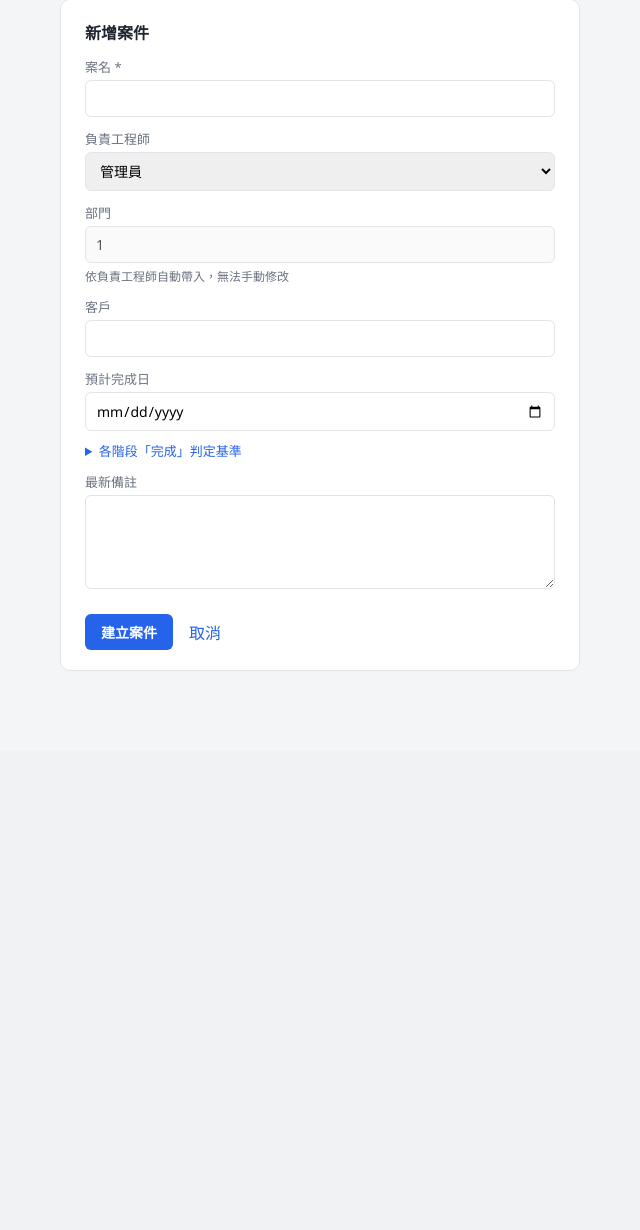
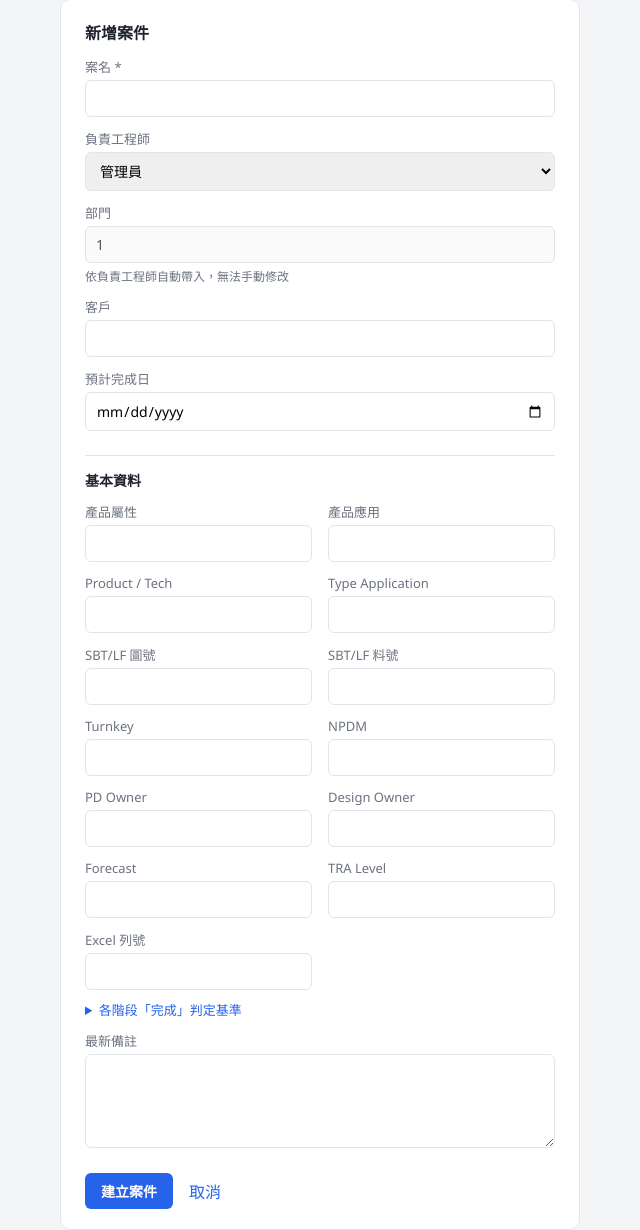
Before and after one commit to VVN0706/npi-case-tracker, a Flask app: page /cases/new in a window 1280 px wide. Shown: the part 82-1312 px from the top of the page, without its empty margins (0-640 px from the left). Before the commit the page ends 753 px from the top, so only its background shows below. Run offline with Flask 3, Linux system fonts and the light colour scheme; the visitor is signed in with stand-in values (Sample User, id 1); data comes from the database, SQL or seed files in the repository.

Commit message:
Add case basic-info fields (product, SBT/LF, owners, TRA, etc.)
New 基本資料 section on the case form with 13 free-text fields plus a
read-only last-updated time. Columns are added to existing databases
automatically. Dashboard's update time now shows local time too, so it
matches the form instead of UTC.

Co-Authored-By: Claude Sonnet 5.5 <noreply@anthropic.com>

```diff
--- a/app.py
+++ b/app.py
@@ -36,6 +36,22 @@ STAGE_STATUS_COLORS = {
 STATUS_BUCKET = {'未開始': 'Wait', '進行中': 'Ongoing', '延遲': 'Ongoing', '卡關': 'Ongoing', '完成': 'Done'}
 BUCKETS = ['Wait', 'Ongoing', 'Done']
 BUCKET_COLORS = {'Wait': '#9ca3af', 'Ongoing': '#3b82f6', 'Done': '#16a34a'}
+BASIC_FIELDS = [
+    ('product_attr', '產品屬性'),
+    ('product_app', '產品應用'),
+    ('product_tech', 'Product / Tech'),
+    ('type_application', 'Type Application'),
+    ('sbt_lf_drawing_no', 'SBT/LF 圖號'),
+    ('sbt_lf_part_no', 'SBT/LF 料號'),
+    ('turnkey', 'Turnkey'),
+    ('npdm', 'NPDM'),
+    ('pd_owner', 'PD Owner'),
+    ('design_owner', 'Design Owner'),
+    ('forecast', 'Forecast'),
+    ('tra_level', 'TRA Level'),
+    ('excel_row', 'Excel 列號'),
+]
+BASIC_COLS = [c for c, _ in BASIC_FIELDS]
 
 
 def get_db():
@@ -169,6 +185,9 @@ def init_db():
         case_cols = {r['name'] for r in conn.execute('PRAGMA table_info(cases)')}
         if 'department' not in case_cols:
             conn.execute("ALTER TABLE cases ADD COLUMN department TEXT NOT NULL DEFAULT ''")
+        for col in BASIC_COLS:
+            if col not in case_cols:
+                conn.execute(f"ALTER TABLE cases ADD COLUMN {col} TEXT NOT NULL DEFAULT ''")
 
         if conn.execute('SELECT COUNT(*) FROM stages').fetchone()[0] == 0:
             for i, (name, color, description) in enumerate(DEFAULT_STAGES):
@@ -391,7 +410,7 @@ def dashboard():
     by_engineer = sorted(engineer_stats.values(), key=lambda x: (-x['total'], x['display_name']))
 
     recent_raw = conn.execute('''
-        SELECT c.*, u.display_name AS owner_name
+        SELECT c.*, u.display_name AS owner_name, datetime(c.updated_at, 'localtime') AS updated_local
         FROM cases c JOIN users u ON u.id = c.owner_id
         ORDER BY c.updated_at DESC LIMIT 10
     ''').fetchall()
@@ -463,7 +482,11 @@ def _case_form_context(case=None):
         rows = conn.execute('SELECT stage_id, status FROM case_stage_status WHERE case_id=?',
                              (case['id'],)).fetchall()
         stage_status_map = {r['stage_id']: r['status'] for r in rows}
-    return dict(case=case, users=users, stages=stages,
+    updated_local = ''
+    if case:
+        updated_local = conn.execute("SELECT datetime(updated_at, 'localtime') FROM cases WHERE id=?",
+                                      (case['id'],)).fetchone()[0]
+    return dict(case=case, users=users, stages=stages, basic_fields=BASIC_FIELDS, updated_local=updated_local,
                 stage_statuses=STAGE_STATUSES, stage_status_map=stage_status_map,
                 stage_status_colors=STAGE_STATUS_COLORS, today=date.today().isoformat())
 
@@ -485,11 +508,11 @@ def case_new():
         if not title:
             return render_template('case_form.html', error='案名為必填', **_case_form_context()), 400
         department = _user_department(conn, owner_id)
-        cur = conn.execute('''
-            INSERT INTO cases (title, owner_id, department, customer, due_date, note, created_by)
-            VALUES (?,?,?,?,?,?,?)
-        ''', (title, owner_id, department, request.form.get('customer', ''),
-              request.form.get('due_date') or None, request.form.get('note', ''), session['user_id']))
+        cols = ['title', 'owner_id', 'department', 'customer', 'due_date', 'note', 'created_by'] + BASIC_COLS
+        cur = conn.execute(
+            f'INSERT INTO cases ({",".join(cols)}) VALUES ({",".join("?" * len(cols))})',
+            [title, owner_id, department, request.form.get('customer', ''), request.form.get('due_date') or None,
+             request.form.get('note', ''), session['user_id']] + [request.form.get(c, '').strip() for c in BASIC_COLS])
         _sync_case_stage_rows(conn)
         today = date.today().isoformat()
         for s in conn.execute('SELECT id FROM stages').fetchall():
@@ -517,12 +540,11 @@ def case_edit(case_id):
         if not title:
             return render_template('case_form.html', error='案名為必填', **_case_form_context(case)), 400
         department = _user_department(conn, owner_id)
-        conn.execute('''
-            UPDATE cases SET title=?, owner_id=?, department=?, customer=?, due_date=?, note=?,
-                updated_at=datetime('now')
-            WHERE id=?
-        ''', (title, owner_id, department, request.form.get('customer', ''),
-              request.form.get('due_date') or None, request.form.get('note', ''), case_id))
+        set_cols = ['title', 'owner_id', 'department', 'customer', 'due_date', 'note'] + BASIC_COLS
+        conn.execute(
+            f"UPDATE cases SET {', '.join(c + '=?' for c in set_cols)}, updated_at=datetime('now') WHERE id=?",
+            [title, owner_id, department, request.form.get('customer', ''), request.form.get('due_date') or None,
+             request.form.get('note', '')] + [request.form.get(c, '').strip() for c in BASIC_COLS] + [case_id])
 
         today = date.today().isoformat()
         current = {r['stage_id']: r['status'] for r in conn.execute(
--- a/static/style.css
+++ b/static/style.css
@@ -119,6 +119,10 @@ th { color: var(--text-muted); font-weight: 600; font-size: 12px; text-transform
 .breakdown-card { border: 1px solid var(--border); border-left: 4px solid var(--border); border-radius: 8px; padding: 10px 14px; margin-bottom: 8px; font-size: 14px; }
 .breakdown-detail { color: var(--text-muted); margin-left: 8px; }
 
+.form-section { font-size: 14px; margin: 24px 0 0; padding-top: 14px; border-top: 1px solid var(--border); }
+.basic-grid { display: grid; grid-template-columns: 1fr 1fr; gap: 0 16px; }
+@media (max-width: 520px) { .basic-grid { grid-template-columns: 1fr; } }
+
 .stage-status-table { margin-top: 6px; }
 .stage-status-table select { width: auto; font-weight: 600; border: none; padding: 6px 10px; }
 
--- a/templates/case_form.html
+++ b/templates/case_form.html
@@ -30,6 +30,22 @@
 
     <label>預計完成日</label>
     <input type="date" name="due_date" value="{{ case.due_date if case else '' }}">
+
+    <h3 class="form-section">基本資料</h3>
+    <div class="basic-grid">
+      {% for col, label in basic_fields %}
+      <div>
+        <label>{{ label }}</label>
+        <input type="text" name="{{ col }}" value="{{ case[col] if case else '' }}">
+      </div>
+      {% endfor %}
+      {% if case %}
+      <div>
+        <label>最後更新</label>
+        <input type="text" value="{{ updated_local }}" disabled>
+      </div>
+      {% endif %}
+    </div>
 
     <details class="stage-ref">
       <summary>各階段「完成」判定基準</summary>
--- a/templates/dashboard.html
+++ b/templates/dashboard.html
@@ -115,7 +115,7 @@
           {% endif %}
         </td>
         <td class="note-cell">{{ c.note or '' }}</td>
-        <td>{{ c.updated_at }}</td>
+        <td>{{ c.updated_local }}</td>
       </tr>
       {% endfor %}
     </tbody>
```
Also changed, not shown: README.md.
